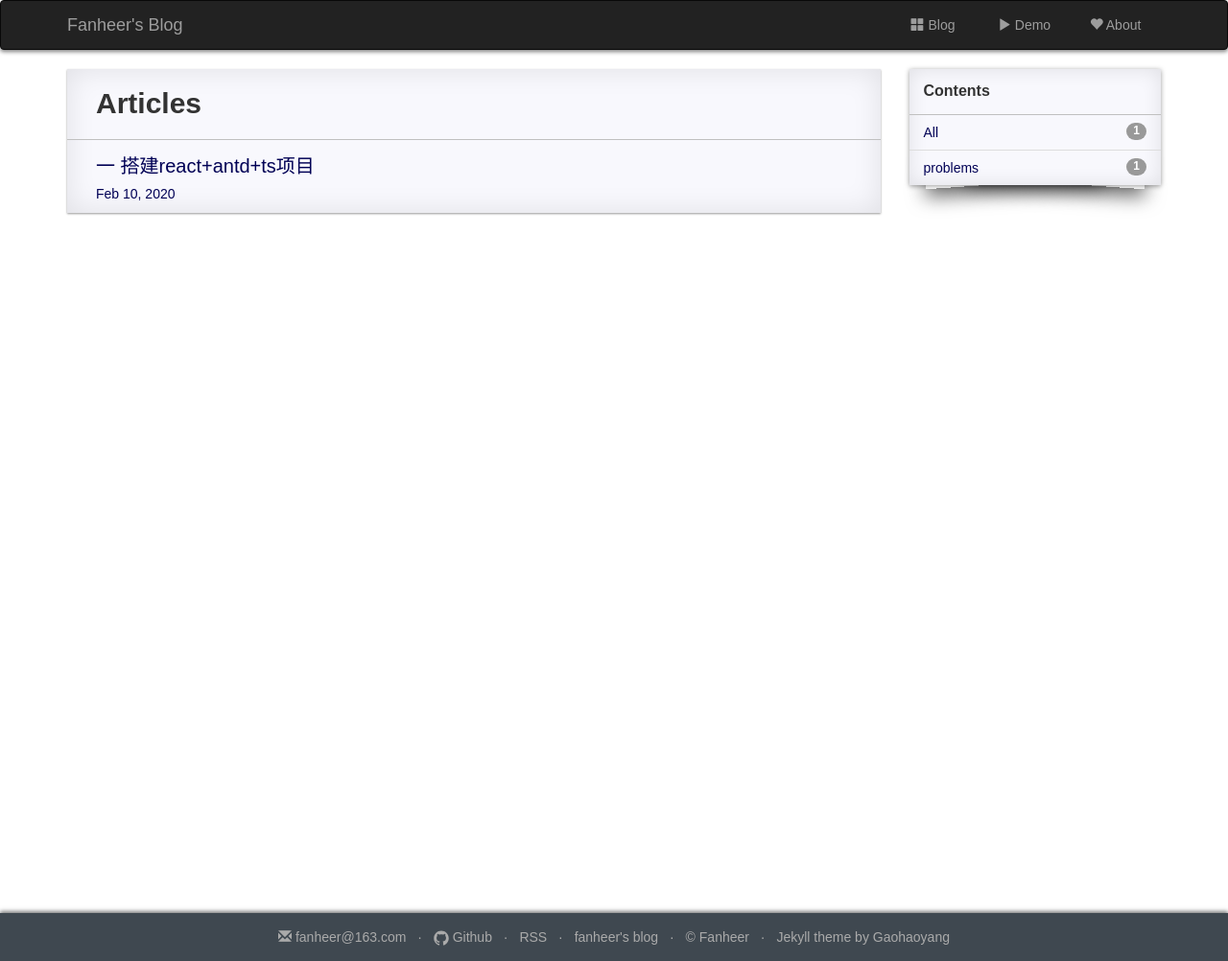
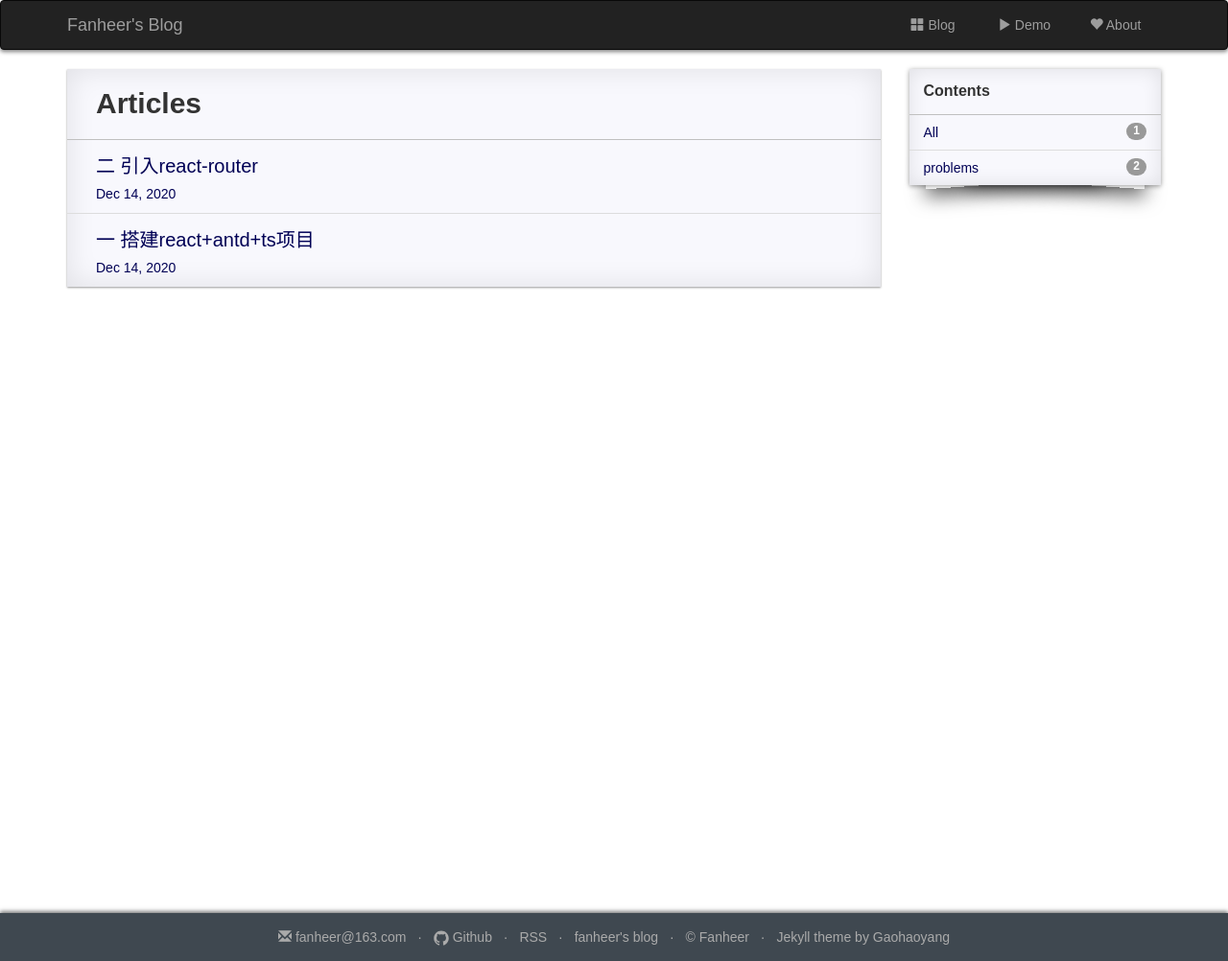
Before and after one commit to fanheer/fanheer.github.io, a Jekyll site: the page built from index.html, in a window 1280 px wide. Shown: the whole page at 96% size. Built offline with Jekyll 4.4.1, drawn with Linux system fonts in a browser that asks for light colours; nearby versions of some CDN libraries; comment, search, counter and statistics services are not loaded; a style sheet for code colours, icons or effects is not loaded; part of the change alters nothing that is shown.

Commit message:
add react-router config learning

```diff
--- a/_posts/2020-12-14-first-article.markdown
+++ b/_posts/2020-12-14-first-article.markdown
@@ -1,7 +1,7 @@
 ---
 layout: post
 title:  "一 搭建react+antd+ts项目"
-date:   2020-02-10 15:14:54
+date:   2020-12-14 15:14:54
 categories: problems
 ---
 >通过手动搭建，学习webpack的配置。
--- /dev/null
+++ b/_posts/2020-12-14-react-router.md
@@ -0,0 +1,46 @@
+---
+layout: post
+title:  "二 引入react-router"
+date:   2020-12-14 15:14:54
+categories: problems
+---
+## 1.安装react-router-dom
+创建base.tsx文件，设置一级路由和重定向
+
+	 {
+	    path: "/home",
+	    component: Home,
+	  },
+	  {
+	    path: "/login",
+	    component: Login,
+	  }
+	  from: "/", to: "/home"
+分别创建home和login文件，其中home文件下设置二级
+
+	 {
+	    path: "/home/newlead",
+	    component: NewLead,
+	  },
+	  {
+	    path: "/home/newlead2",
+	    component: NewLead2,
+	  }
+	  from: "/home", to: "/home/newlead"
+在打开“/home/newlead”是出现报错
+> newlead:17 GET http://0.0.0.0:2047/home/static/js/main-bundle-33e41f3b.js net::ERR_ABORTED 404 (Not Found)
+>
+> newlead:1 Refused to apply style from 'http://0.0.0.0:2047/home/main.css' because its MIME type ('text/html') is not a supported stylesheet MIME type, and strict MIME checking is enabled.
+
+解决方案：
+
+方案1: 将用的 BrowserRouter 改为 HashRouter 即可
+
+如果路由设置为 /home，原来访问localhost:2047/home，在改成 HashRouter 之后，需要访问 localhost:2047/#/home。
+
+方案2: 在webpack的output下增加publicPath.
+
+	output: {
+	    filename: 'static/js/[name]-bundle-[hash:8].js',
+	    publicPath: '/'
+	  },
```
